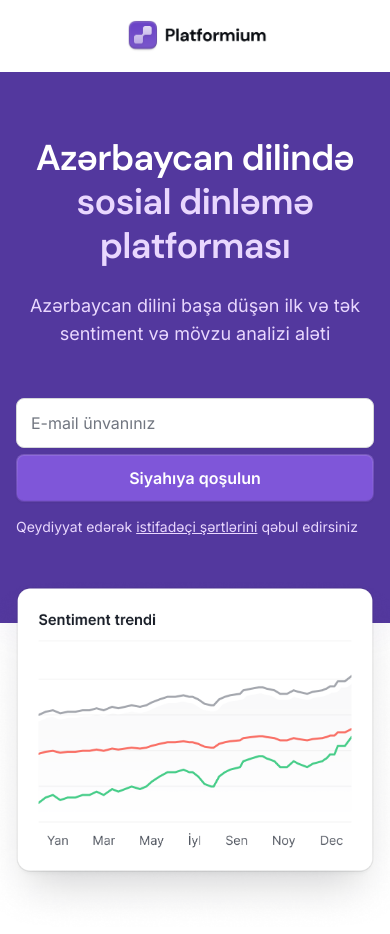
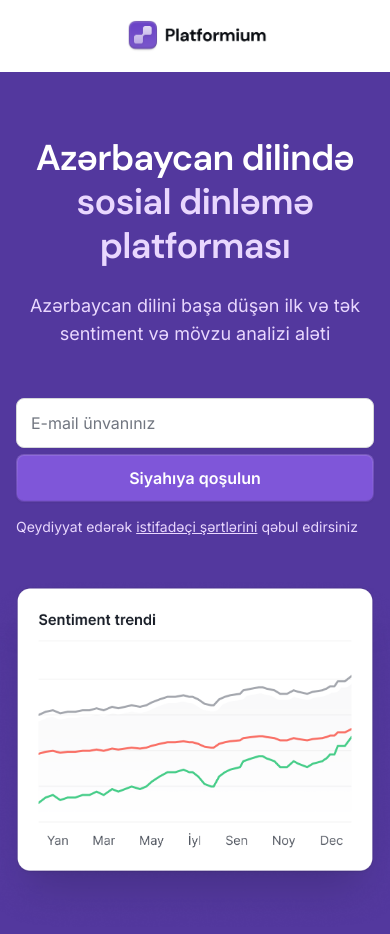
Before and after one commit to nctqdrv/platformium-final, a Next.js app: page / in a window 390 px wide. Shown: the top 934 px of the page. Built offline with nearby package versions, Linux system fonts and the light colour scheme; no server answers.

Commit message:
Mobilde ana kapsayıcıların yükseklikleri ve arka plan rengi düzeltildi

```diff
--- a/src/app/SentimentDashboard.module.css
+++ b/src/app/SentimentDashboard.module.css
@@ -380,13 +380,18 @@
     max-width: 100vw;
     padding: 0 0 16px 0;
     gap: 32px;
-    height: auto;
+    height: auto !important;
+    min-height: 0 !important;
+    max-height: none !important;
     box-sizing: border-box;
+    background: #53389E;
   }
   .heroSection {
     border-radius: 0;
     padding: 64px 16px 86px 16px;
-    height: auto;
+    height: auto !important;
+    min-height: 0 !important;
+    max-height: none !important;
     min-width: 0;
     width: 100vw;
     max-width: 100vw;
@@ -395,6 +400,9 @@
     align-items: center;
     gap: 40px;
     box-sizing: border-box;
+    background: #53389E;
+  }
+  body {
     background: #53389E;
   }
   .cardImageMobile {
```
